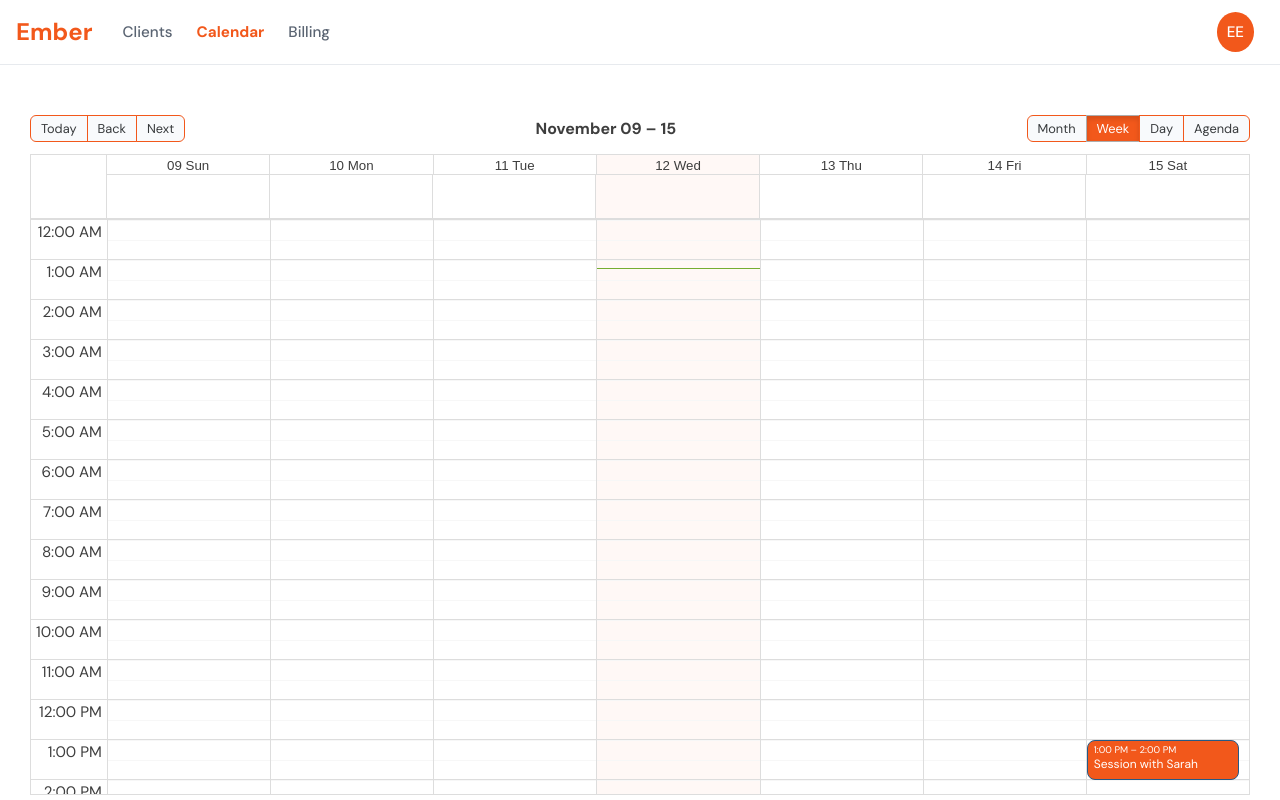
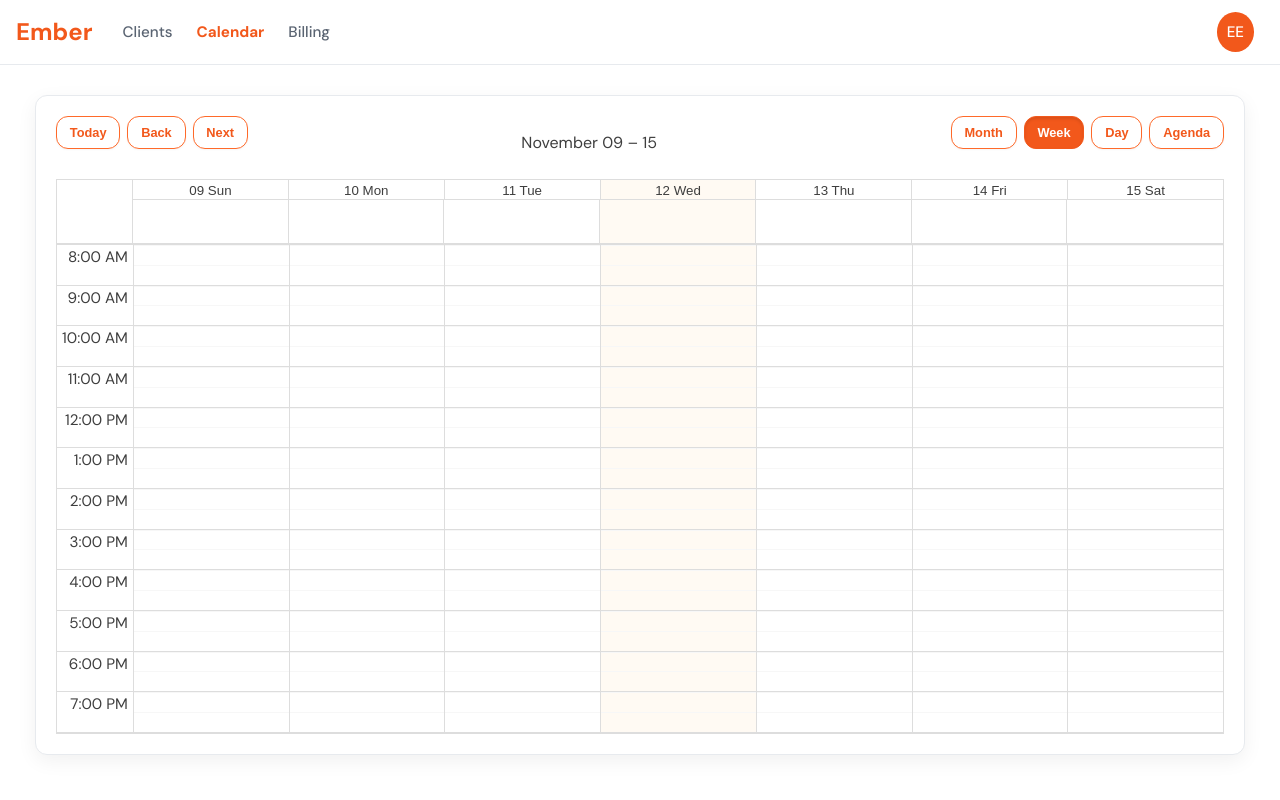
Before and after one commit to EmberTherapy/ember-frontend, a Next.js app: page /calendar in a window 1280 px wide. Built offline with nearby package versions, Linux system fonts and the light colour scheme.

Commit message:
cal styling

```diff
--- a/src/app/(app)/calendar/calendar.css
+++ b/src/app/(app)/calendar/calendar.css
@@ -1,55 +1,125 @@
 .calendar-wrapper {
-    padding: 50px 30px;
+    padding: 30px 35px;
     padding-bottom: 0;
 }
 
 .calendar {
-    height: 85vh;
-    background: white;
-    border-radius: 12px;
+  height: calc(100vh - 140px);
+  padding: 20px;
+  background: var(--neutral-0);
+  border-radius: 12px;
+  border: 1px solid var(--border);
+  box-shadow: var(--shadow);
+  font-family: inherit;
+  color: var(--color-text);
 }
 
-.rbc-toolbar {
-  display: flex;
-  align-items: center;
-  justify-content: space-between;
-  margin-bottom: 12px;
+.rbc-today {
+  background-color: var(--color-primary-fade);
 }
 
-.rbc-toolbar button {
-  border-radius: 6px;
-  padding: 4px 10px;
-  border: 1px solid var(--color-primary);
-  background-color: var(--color-surface, #f8fafc);
-  font-size: 0.8rem;
+/* MAIN EVENT PILL */
+.calendar .rbc-event {
+  display: flex;
+  flex-direction: column;        /* stack time + title cleanly */
+  justify-content: center;
+
+  background-color: var(--color-primary);
+  color: white;
+
+  padding: 6px 10px;
+  border-radius: 14px;
+  border: none;
+
+  /* KEY: make even 30-min slots tall enough for 2 lines */
+  min-height: 65px;
+
+  overflow: hidden;              /* keep text inside rounded corners */
+
+  font-size: 0.9rem;
+  font-weight: 500;
+  line-height: 1.25;
   cursor: pointer;
-  font-family: inherit;
+
+  box-shadow: 0 2px 4px rgba(0,0,0,0.08);
 }
 
-.rbc-toolbar button.rbc-active {
-  background-color: var(--color-primary);
-  color: white;
+/* TIME LABEL (top line) */
+.calendar .rbc-event-label {
+  font-size: 0.75rem;
+  font-weight: 600;
+  margin-bottom: 2px;
+}
+
+/* TITLE (bottom line) */
+.calendar .rbc-event-content {
+  white-space: normal !important;
+  word-break: break-word;
+  font-size: 0.9rem;
+  line-height: 1.2;
 }
 
 
-.rbc-toolbar-label {
-  font-weight: 600;
-  font-size: 1rem;
-  color: var(--color-text, #111827);
+/* SPACE BETWEEN BUTTON GROUPS */
+.calendar .rbc-toolbar .rbc-btn-group {
+  display: flex;
+  gap: 8px;                      /* consistent spacing between ALL buttons */
+  border-radius: 12px;
+  box-shadow: none !important;
+  margin-bottom: 20px;
 }
 
-.rbc-today {
-  background-color: rgba(242, 88, 27, 0.04);
+.calendar .rbc-toolbar-label + .rbc-btn-group {
+  margin-left: 20px;             /* Label → Month/Week/Day separation */
 }
 
-.rbc-event {
-  border-radius: 8px;
-  padding: 3px 6px;
-  border: none;
-  font-size: 0.75rem;
-  line-height: 1.2;
-  display: flex;
-  flex-direction: column;
-  gap: 2px;
+.calendar .rbc-toolbar .rbc-btn-group > button {
+  padding: 0.5rem .8rem;
+  background: transparent;
+  cursor: pointer;
+  transition: background 0.2s ease, color 0.2s ease, box-shadow 0.2s ease;
+  font-weight: bold;
+  font-size: .8rem;
+  border-radius: 12px;
+  border: 1px solid var(--color-primary-light);
+  background-color: var(--neutral-0);
+  color: var(--color-primary);
+  cursor: pointer;
+  transition: all 0.25s ease;
+  box-shadow: 0 1px 2px rgba(0, 0, 0, 0.04);
+}
+
+/* HOVER */
+.calendar .rbc-toolbar .rbc-btn-group > button:hover {
+  background-color: var(--color-primary-bg);
+  border-color: var(--color-primary);
+  color: var(--color-primary);
+  box-shadow: 0 3px 6px rgba(242, 88, 27, 0.15);
+  transform: translateY(-1px);
+}
+
+/* SELECTED (rbc-active) — CLEAN, SUBTLE, NORMAL */
+.calendar .rbc-toolbar .rbc-btn-group:last-of-type > button.rbc-active {
   background-color: var(--color-primary);
+  color: white;
+  border-color: var(--color-primary);
+  transform: translateY(0);
+  box-shadow: inset 0 2px 3px rgba(0, 0, 0, 0.1);
 }
+
+.calendar .rbc-toolbar .rbc-btn-group:first-of-type > button:active {
+  background-color: var(--color-primary);
+  color: white;
+  border-color: var(--color-primary);
+  box-shadow: inset 0 2px 3px rgba(0, 0, 0, 0.15);
+}
+
+/* REMOVE UGLY DARK-GREY PRESS */
+.calendar .rbc-toolbar .rbc-btn-group > button:active,
+.calendar .rbc-toolbar .rbc-btn-group > button:focus {
+  background-color: var(--neutral-0);
+  color: var(--color-primary);
+  border-color: var(--color-primary-light);
+  box-shadow: 0 1px 2px rgba(0, 0, 0, 0.04);
+  transform: translateY(0);
+}
--- a/src/app/(app)/calendar/components/TherapistCal.jsx
+++ b/src/app/(app)/calendar/components/TherapistCal.jsx
@@ -5,43 +5,48 @@ import "react-big-calendar/lib/css/react-big-calendar.css";
 import { useState } from "react";
 
 import { localizer } from "@/app/lib/calendarLocalizer";
+
 export default function TherapistCalendar() {
   const [events, setEvents] = useState([
     {
       id: 1,
-      title: "Session with Sarah",
-      start: new Date(2025, 10, 15, 13, 0),
-      end: new Date(2025, 10, 15, 14, 0),
+      title: "Session with Benjy",
+      start: new Date(2025, 10, 17, 10, 0),
+      end: new Date(2025, 10, 17, 11, 0),
+    },
+    {
+      id: 2,
+      title: "Session with Elias",
+      start: new Date(2025, 10, 18, 14, 0),
+      end: new Date(2025, 10, 18, 15, 0),
+    },
+    {
+      id: 3,
+      title: "Session with Cantor",
+      start: new Date(2025, 10, 19, 9, 30),
+      end: new Date(2025, 10, 19, 10, 30),
     },
   ]);
 
-  function handleEventResize({ event, start, end }) {
-    setEvents(prev =>
-      prev.map(ev =>
-        ev.id === event.id ? { ...ev, start, end } : ev
-      )
-    );
-  }
+  const [date, setDate] = useState(new Date());
+  const [view, setView] = useState(Views.WEEK);
 
-  function handleEventDrop({ event, start, end }) {
-    setEvents(prev =>
-      prev.map(ev =>
-        ev.id === event.id ? { ...ev, start, end } : ev
-      )
-    );
-  }
+  const minTime = new Date(1970, 0, 1, 8, 0, 0);   // 8:00 AM
+  const maxTime = new Date(1970, 0, 1, 20, 0, 0);  // 8:00 PM (change if you want)
 
   return (
     <Calendar
-        className="calendar"
-        localizer={localizer}
-        events={events}
-        defaultView={Views.WEEK}
-        step={30}
-        timeslots={2}
-        onEventDrop={handleEventDrop}
-        onEventResize={handleEventResize}
-        draggableAccessor={() => true}
+      className="calendar"
+      localizer={localizer}
+      events={events}
+      date={date}
+      view={view}
+      min={minTime}
+      max={maxTime}
+      timeslots={2}
+      step={30}
+      onNavigate={newDate => setDate(newDate)}
+      onView={newView => setView(newView)}
     />
   );
 }
--- a/src/app/layout.tsx
+++ b/src/app/layout.tsx
@@ -4,7 +4,7 @@ export default function RootLayout({ children }: { children: React.ReactNode })
   return (
     <html lang="en">
       <head>
-        <title>Ember</title>
+        <title>Ember 🔥</title>
         <link
           href="https://fonts.googleapis.com/css2?family=DM+Sans:wght@400;500;700&display=swap"
           rel="stylesheet"
```
